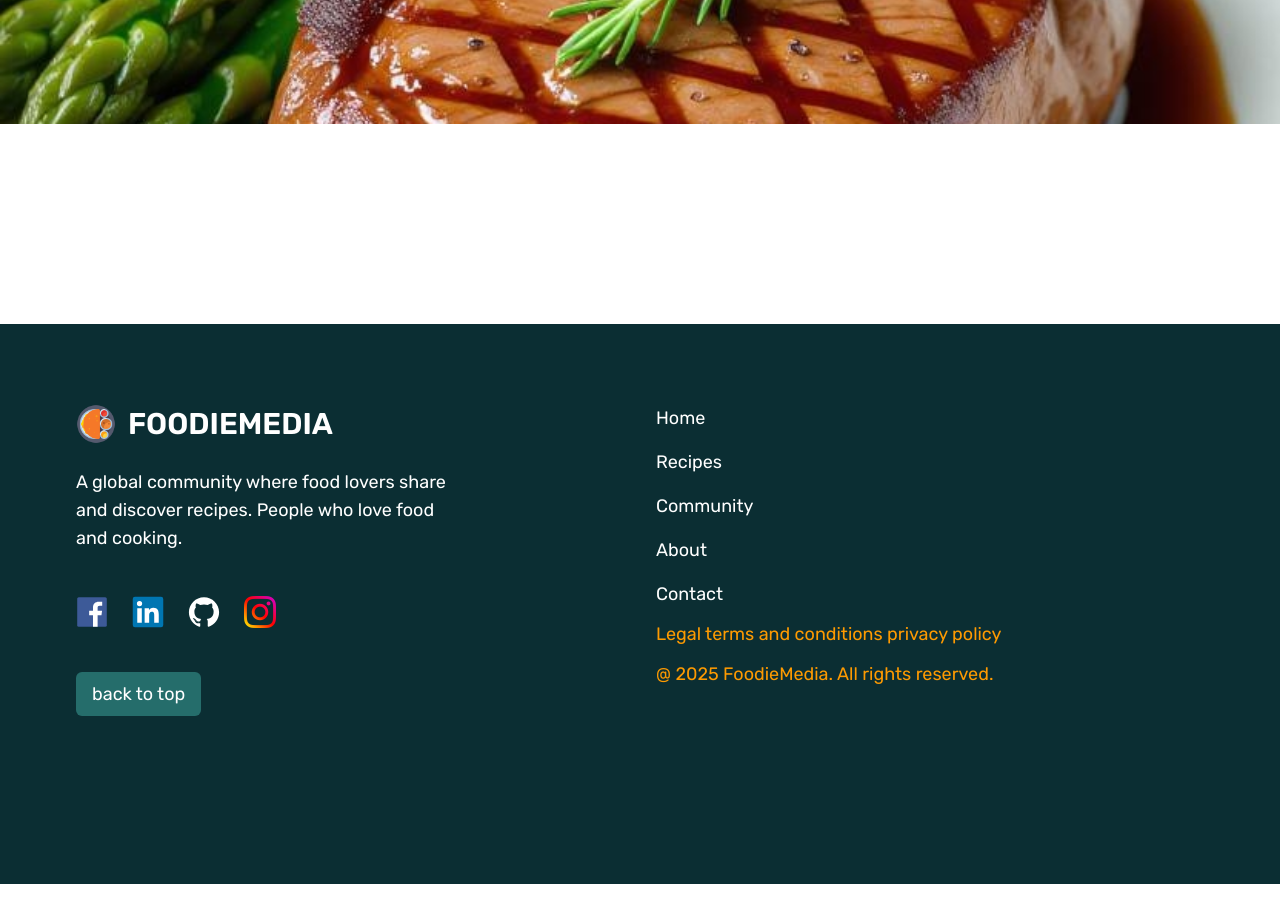
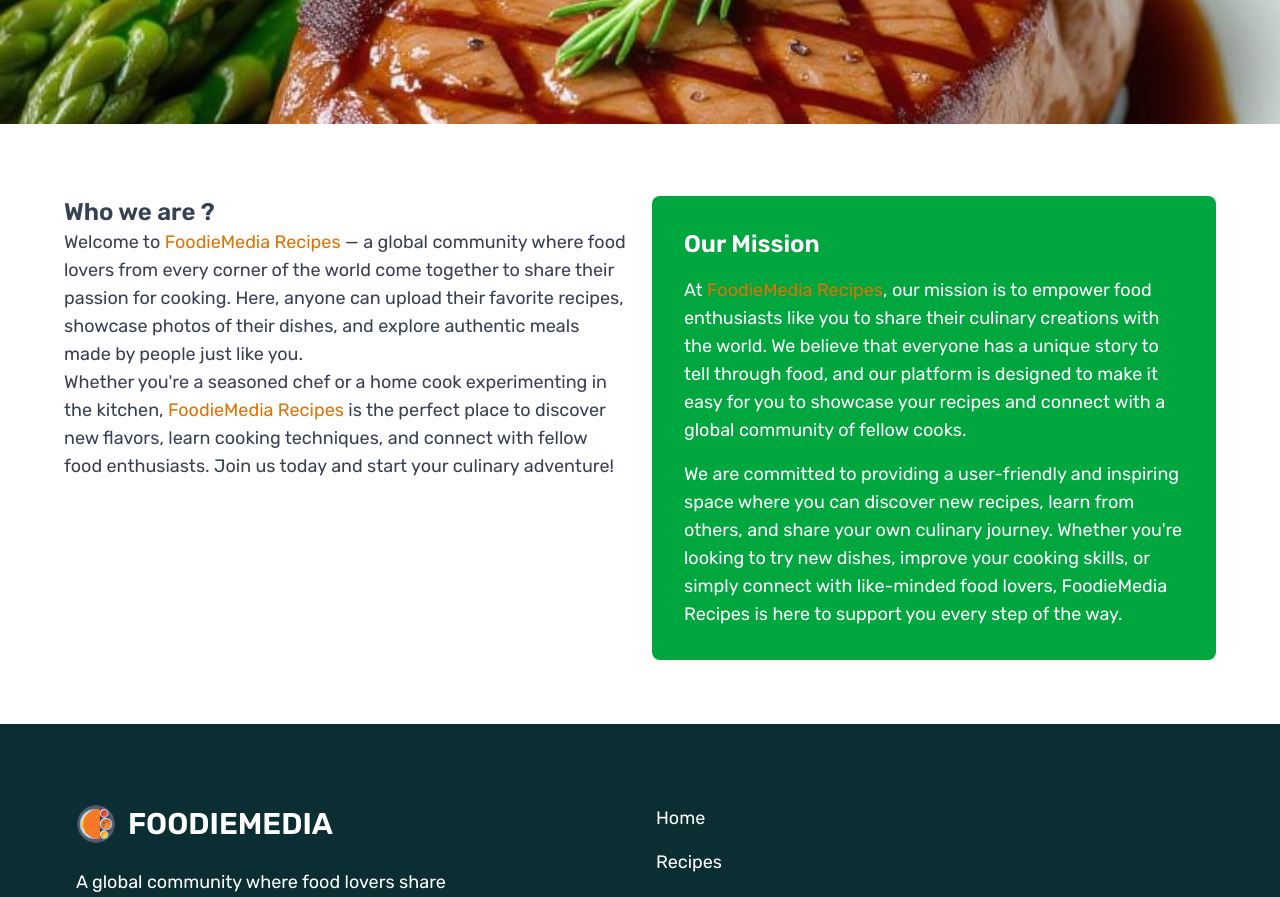
Before and after one commit to shiba-murmu/Discover-your-recipe, a React (Vite) app in the folder frontend/: page /home in a window 1280 px wide. Shown: the part 540-1437 px from the top of the page. Built offline with nearby package versions, Linux system fonts and the light colour scheme.

Commit message:
One more fade file added,

```diff
--- a/frontend/src/components/Slider/Carousel_slider.jsx
+++ b/frontend/src/components/Slider/Carousel_slider.jsx
@@ -23,7 +23,7 @@
   };
 
   return (
-    <div className=" mx-auto ">
+    <div className="mx-auto ">
       <Slider {...settings}>
         {children}
       </Slider>
--- /dev/null
+++ b/frontend/src/components/Slider/Fade_slider.jsx
@@ -0,0 +1,35 @@
+import React from "react";
+import Slider from "react-slick";
+import { baseUrl } from "./config";
+
+function Fade_slider() {
+  const settings = {
+    dots: true,
+    fade: true,
+    infinite: true,
+    speed: 500,
+    slidesToShow: 1,
+    slidesToScroll: 1,
+    waitForAnimate: false
+  };
+  return (
+    <div className="slider-container">
+      <Slider {...settings}>
+        <div>
+          <img src={baseUrl + "/abstract01.jpg"} />
+        </div>
+        <div>
+          <img src={baseUrl + "/abstract02.jpg"} />
+        </div>
+        <div>
+          <img src={baseUrl + "/abstract03.jpg"} />
+        </div>
+        <div>
+          <img src={baseUrl + "/abstract04.jpg"} />
+        </div>
+      </Slider>
+    </div>
+  );
+}
+
+export default Fade_slider;
--- a/frontend/src/pages/Home/Containers/Container_2/Container_two.jsx
+++ b/frontend/src/pages/Home/Containers/Container_2/Container_two.jsx
@@ -3,8 +3,37 @@
 function Container_two() {
     return (
         <>
+            <div className='grid grid-cols-1 md:grid-cols-2 gap-6 p-4 md:p-16'>
                 <div>
+                    <h2 className='text-2xl font-bolder'>Who we are ?</h2>
+                    <p>
+                        Welcome to <span className="font-semibold text-amber-600">FoodieMedia Recipes</span> —
+                        a global community where food lovers from every corner of the world come together
+                        to share their passion for cooking. Here, anyone can upload their favorite recipes,
+                        showcase photos of their dishes, and explore authentic meals made by people just like you.
+                    </p>
 
+                    <p>
+                        Whether you're a seasoned chef or a home cook experimenting in the kitchen,
+                        <span className='font-semibold text-amber-600'> FoodieMedia Recipes</span> is the perfect place to discover new flavors, learn cooking techniques,
+                        and connect with fellow food enthusiasts. Join us today and start your culinary adventure!
+                    </p>
+                </div>
+
+                <div className='bg-green-600 p-4 md:p-8 text-white rounded-lg flex flex-col justify-center gap-4'>
+                    <h2 className='text-2xl font-bolder'>Our Mission</h2>
+                    <p>
+                        At <span className="font-semibold text-amber-600">FoodieMedia Recipes</span>, our mission is to
+                        empower food enthusiasts like you to share their culinary creations with the world.
+                        We believe that everyone has a unique story to tell through food, and our platform is designed
+                        to make it easy for you to showcase your recipes and connect with a global community of fellow cooks.
+                    </p>
+                    <p>
+                        We are committed to providing a user-friendly and inspiring space where you can discover new recipes,
+                        learn from others, and share your own culinary journey. Whether you're looking to try new dishes,
+                        improve your cooking skills, or simply connect with like-minded food lovers, FoodieMedia Recipes is here to support you every step of the way.
+                    </p>
+                </div>
             </div>
         </>
     )
```
Lines whose indentation alone changed are shown as unchanged.
